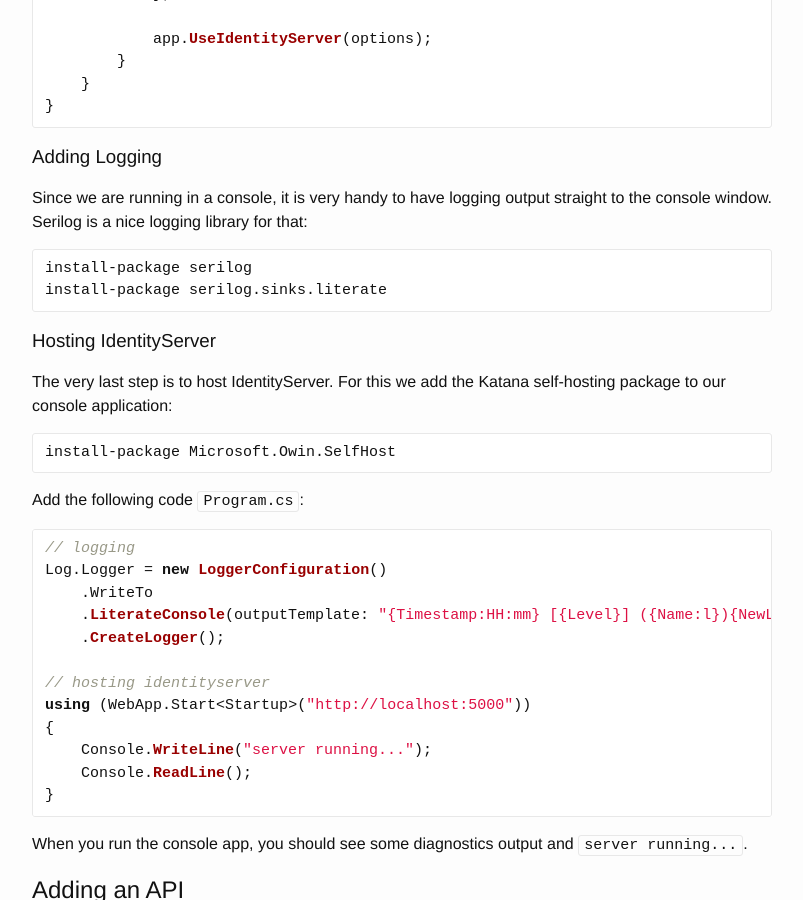
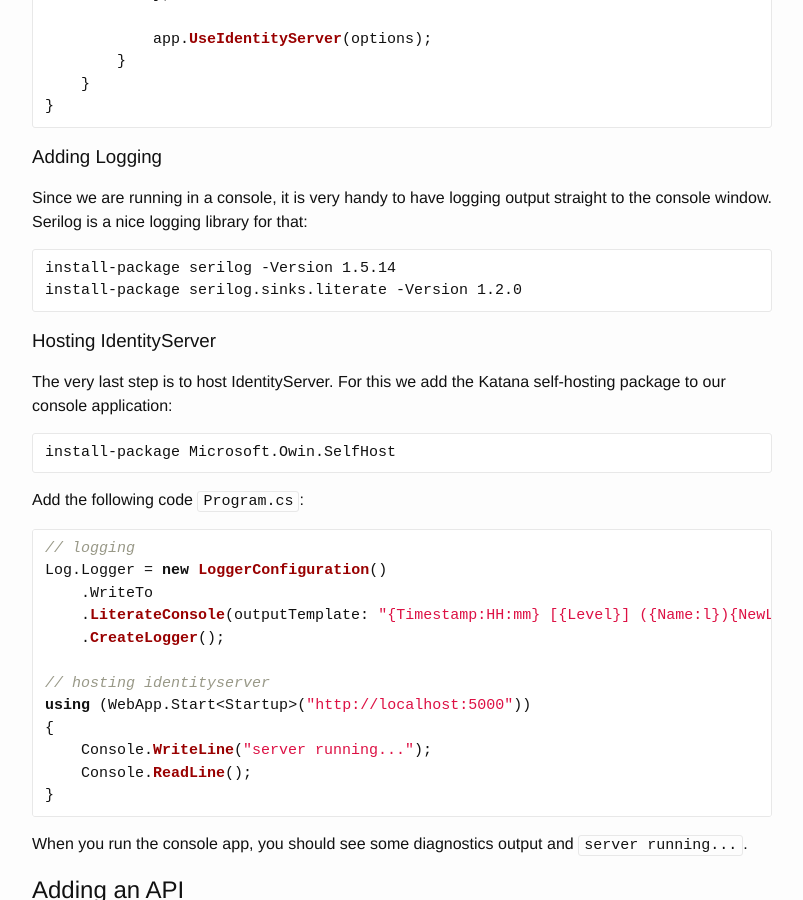
Before and after one commit to IdentityServer/Documentation, a Jekyll site: the page built from docsv2/overview/simplestOAuth.md, in a window 1280 px wide and 900 px high, scrolled down 2918 px. Shown: the whole window, without its empty margins (238-1041 px from the left). Built offline with Jekyll 4.4.1, drawn with Linux system fonts in a browser that asks for light colours.

Commit message:
Fix: packages version (#233)

````diff
--- a/docsv2/overview/simplestOAuth.md
+++ b/docsv2/overview/simplestOAuth.md
@@ -138,8 +138,8 @@
 Serilog is a nice logging library for that:
 
 ```
-install-package serilog
-install-package serilog.sinks.literate
+install-package serilog -Version 1.5.14
+install-package serilog.sinks.literate -Version 1.2.0
 ```
 
 ### Hosting IdentityServer
````
